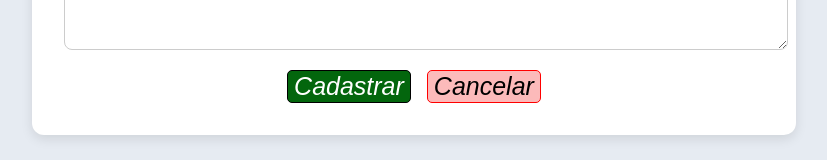
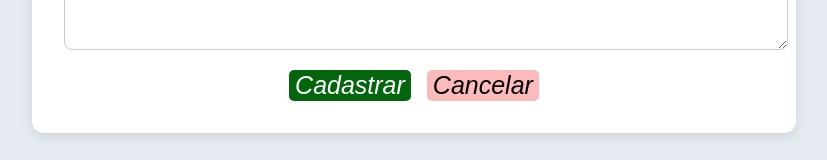
Before and after one commit to 211232023/DevLab, a React (Create React App) app in the folder RH_Projetos/frontend/: page /cadastro-vaga in a window 1280 px wide. Shown: the part 871-1031 px from the top of the page, without its empty margins (226-1053 px from the left). Built offline with nearby package versions, Linux system fonts and the light colour scheme.

Commit message:
Update CadastroVaga.css

```diff
--- a/RH_Projetos/frontend/src/pages/rh/CadastroVaga.css
+++ b/RH_Projetos/frontend/src/pages/rh/CadastroVaga.css
@@ -65,8 +65,8 @@ textarea {
   background-color: rgb(252, 186, 186);
   color: black;
   font-size: 25px;
+  border: none;
   font-style: italic;
-  border: 1px solid red;
   cursor: pointer;
   border-radius: 5px;
   transition: background-color 0.3s, color 0.3s;
@@ -82,7 +82,7 @@ textarea {
   font-size: 25px;
   font-style: italic;
   cursor: pointer;
-  border: 1px solid black;
+  border: none;
   border-radius: 5px;
   transition: background-color 0.3s;
 }
```
